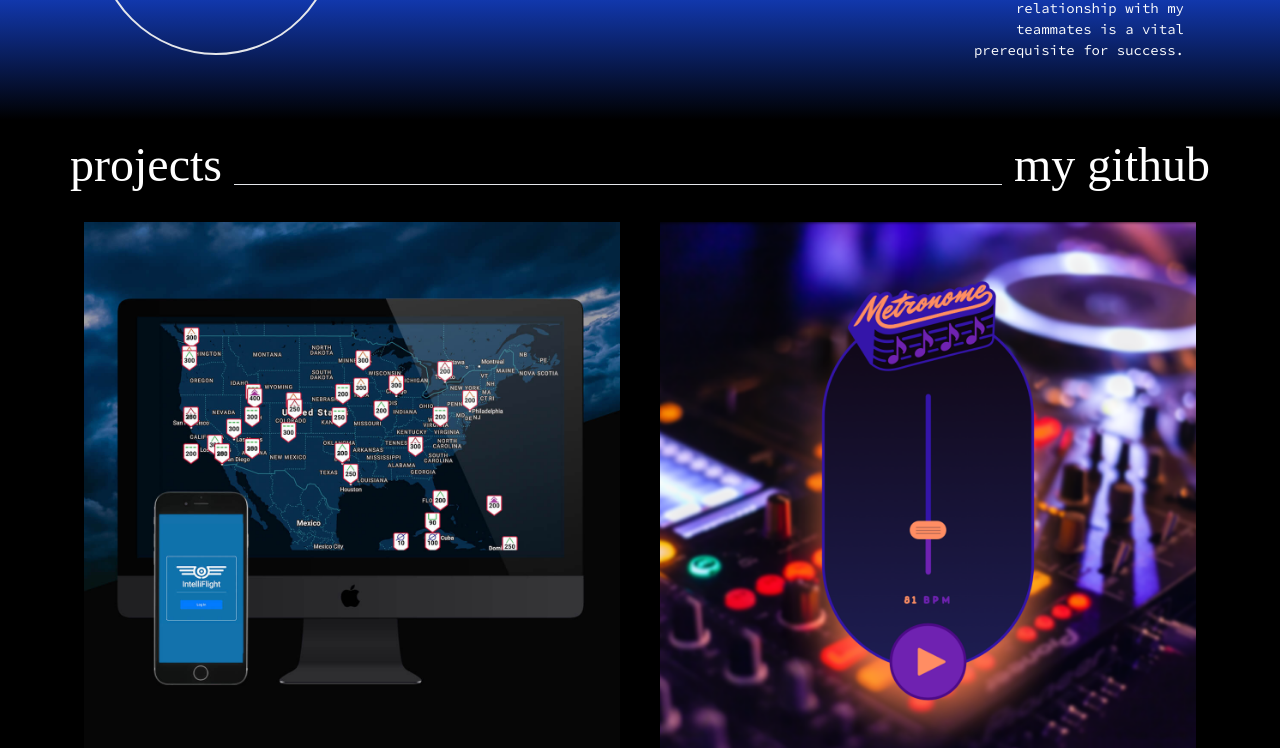
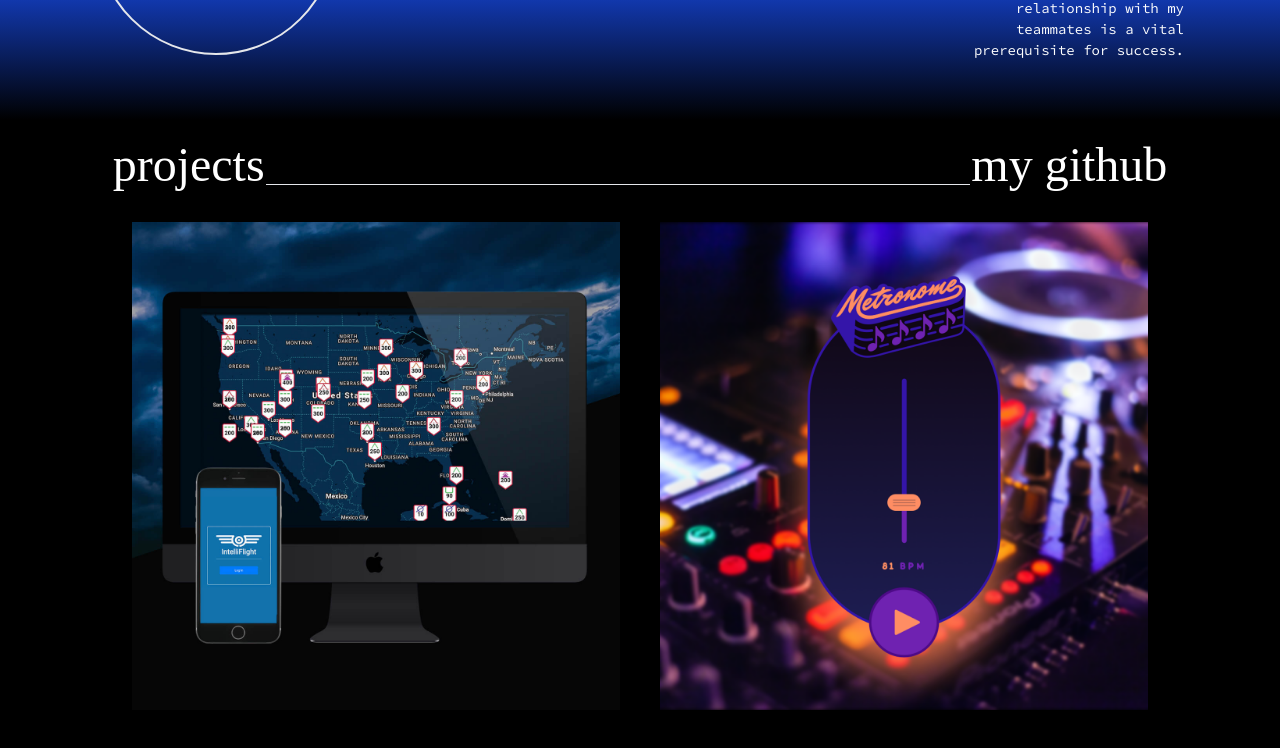
Before and after one commit to sklanier/Portfolio, a Next.js app: page / in a window 1280 px wide. Shown: the part 1840-2588 px from the top of the page. Built offline with nearby package versions, Linux system fonts and the light colour scheme.

Commit message:
added px to projects section

```diff
--- a/components/ProjectSection/Projects.js
+++ b/components/ProjectSection/Projects.js
@@ -2,7 +2,7 @@ import { project_data } from '../../data/project_data';
 import ProjectCard from './ProjectCard';
 
 const Projects = () => (
-    <section id="projects" className="bg-black px-16">
+    <section id="projects" className="bg-black px-28">
         <div className="flex justify-around aboutTitle">
             <h1 className="pt-4">projects</h1>
             <hr className="w-8/12 mt-16"/>
```
